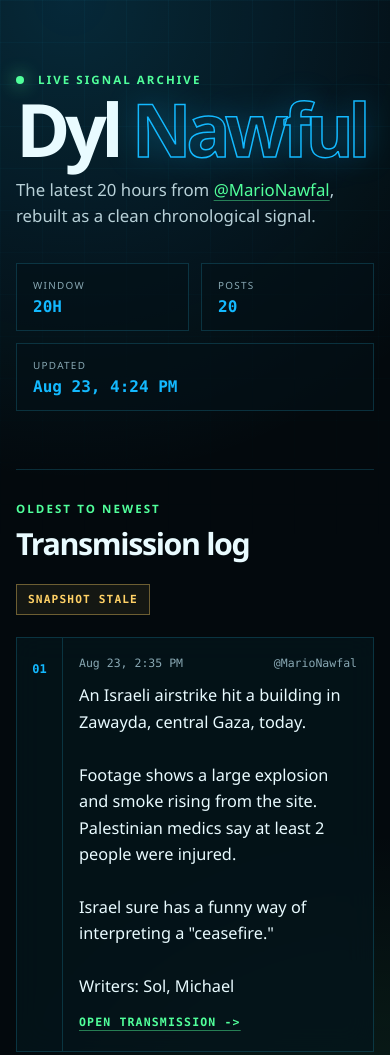
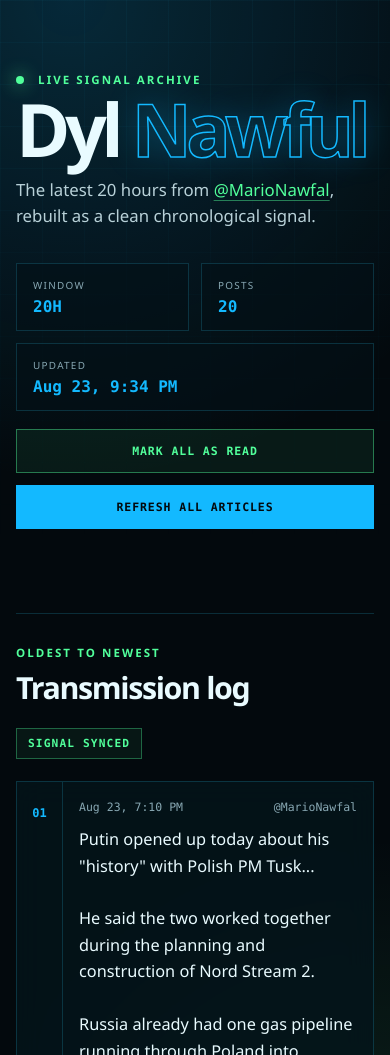
Before and after one commit to dylan2045ad/dyl-nawful, a website: page index.html in a window 390 px wide. Shown: the top 1055 px of the page. Drawn offline with Linux system fonts and the light colour scheme.

Commit message:
Add hourly refresh and read controls

```diff
--- a/app.js
+++ b/app.js
@@ -1,25 +1,41 @@
-const list = document.querySelector("#post-list");
-const empty = document.querySelector("#empty-state");
-const count = document.querySelector("#post-count");
-const updated = document.querySelector("#updated-at");
-const status = document.querySelector("#feed-status");
+export const READ_STORAGE_KEY = "dyl-nawful-read-posts-v1";
+const MAX_STORED_READ_IDS = 1000;
 
 const formatter = new Intl.DateTimeFormat(undefined, {
   month: "short", day: "numeric", hour: "numeric", minute: "2-digit"
 });
 
-function renderPost(post) {
-  const item = document.createElement("li");
+export function parseReadIds(value) {
+  try {
+    const parsed = JSON.parse(value ?? "[]");
+    return new Set(Array.isArray(parsed) ? parsed.map(String) : []);
+  } catch {
+    return new Set();
+  }
+}
+
+export function filterUnreadPosts(posts, readIds) {
+  return posts.filter(post => !readIds.has(String(post.id)));
+}
+
+export function mergeReadIds(readIds, posts) {
+  const merged = new Set(readIds);
+  posts.forEach(post => merged.add(String(post.id)));
+  return [...merged].slice(-MAX_STORED_READ_IDS);
+}
+
+function renderPost(documentRef, post) {
+  const item = documentRef.createElement("li");
   item.className = "post-card";
-  const body = document.createElement("div");
+  const body = documentRef.createElement("div");
   body.className = "post-body";
-  const meta = document.createElement("div");
+  const meta = documentRef.createElement("div");
   meta.className = "post-meta";
   meta.innerHTML = `<span>${formatter.format(new Date(post.createdAt))}</span><span>@MarioNawfal</span>`;
-  const text = document.createElement("p");
+  const text = documentRef.createElement("p");
   text.className = "post-text";
   text.textContent = post.text;
-  const link = document.createElement("a");
+  const link = documentRef.createElement("a");
   link.className = "post-link";
   link.href = post.url;
   link.target = "_blank";
@@ -30,30 +46,92 @@
   return item;
 }
 
-async function loadFeed() {
+export function initializeApp({
+  documentRef = document,
+  storage = localStorage,
+  fetchImpl = fetch,
+  setIntervalImpl = setInterval
+} = {}) {
+  const list = documentRef.querySelector("#post-list");
+  const empty = documentRef.querySelector("#empty-state");
+  const count = documentRef.querySelector("#post-count");
+  const updated = documentRef.querySelector("#updated-at");
+  const status = documentRef.querySelector("#feed-status");
+  const markRead = documentRef.querySelector("#mark-read");
+  const refresh = documentRef.querySelector("#refresh-feed");
+  const refreshMessage = documentRef.querySelector("#refresh-message");
+  let visiblePosts = [];
+  let isRefreshing = false;
+
+  function loadReadIds() {
     try {
-    const response = await fetch("data/posts.json", { cache: "no-store" });
+      return parseReadIds(storage.getItem(READ_STORAGE_KEY));
+    } catch {
+      return new Set();
+    }
+  }
+
+  function saveReadIds(ids) {
+    storage.setItem(READ_STORAGE_KEY, JSON.stringify(ids));
+  }
+
+  async function loadFeed({ manual = false } = {}) {
+    if (isRefreshing) return;
+    isRefreshing = true;
+    refresh.disabled = true;
+    refresh.setAttribute("aria-busy", "true");
+    refreshMessage.textContent = manual ? "Checking for new articles..." : "";
+
+    try {
+      const response = await fetchImpl(`data/posts.json?refresh=${Date.now()}`, { cache: "no-store" });
       if (!response.ok) throw new Error(`Feed unavailable (${response.status})`);
       const feed = await response.json();
       const cutoff = Date.now() - Number(feed.windowHours || 20) * 60 * 60 * 1000;
-    const posts = [...feed.posts]
+      const posts = [...(Array.isArray(feed.posts) ? feed.posts : [])]
         .filter(post => new Date(post.createdAt).getTime() >= cutoff)
         .sort((a, b) => new Date(a.createdAt) - new Date(b.createdAt))
         .slice(-20);
+      visiblePosts = filterUnreadPosts(posts, loadReadIds());
       const stale = Boolean(feed.stale) || Date.now() - new Date(feed.generatedAt).getTime() > 2 * 60 * 60 * 1000;
-    list.replaceChildren(...posts.map(renderPost));
-    count.textContent = String(posts.length).padStart(2, "0");
+      list.replaceChildren(...visiblePosts.map(post => renderPost(documentRef, post)));
+      count.textContent = String(visiblePosts.length).padStart(2, "0");
       updated.textContent = formatter.format(new Date(feed.generatedAt));
       status.textContent = stale ? "Snapshot stale" : "Signal synced";
       status.classList.toggle("is-stale", stale);
-    empty.hidden = posts.length > 0;
+      markRead.disabled = visiblePosts.length === 0;
+      empty.textContent = posts.length > 0
+        ? "You are all caught up. New articles will appear after the next refresh."
+        : "No qualifying posts were captured in this 20-hour window.";
+      empty.hidden = visiblePosts.length > 0;
+      refreshMessage.textContent = manual
+        ? `${visiblePosts.length} unread article${visiblePosts.length === 1 ? "" : "s"} loaded.`
+        : "";
     } catch (error) {
       count.textContent = "00";
       updated.textContent = "Unavailable";
       status.textContent = "Feed offline";
       empty.textContent = error.message;
       empty.hidden = false;
+      refreshMessage.textContent = "Refresh failed. The last page state was preserved.";
+    } finally {
+      isRefreshing = false;
+      refresh.disabled = false;
+      refresh.removeAttribute("aria-busy");
     }
   }
 
+  markRead.addEventListener("click", () => {
+    if (visiblePosts.length === 0) return;
+    const markedCount = visiblePosts.length;
+    saveReadIds(mergeReadIds(loadReadIds(), visiblePosts));
+    refreshMessage.textContent = `${markedCount} article${markedCount === 1 ? "" : "s"} marked as read. Refresh to clear them.`;
+  });
+
+  refresh.addEventListener("click", () => loadFeed({ manual: true }));
+  setIntervalImpl(() => loadFeed(), 60 * 60 * 1000);
   loadFeed();
+
+  return { loadFeed };
+}
+
+if (typeof document !== "undefined") initializeApp();
--- a/data/posts.json
+++ b/data/posts.json
@@ -1,29 +1,129 @@
 {
   "account": "MarioNawfal",
   "windowHours": 20,
-  "generatedAt": "2026-08-23T16:24:00.000Z",
+  "generatedAt": "2026-08-23T21:34:44.327Z",
   "source": "authenticated-chrome",
   "stale": false,
   "posts": [
-    {"id":"2091534676116771053","createdAt":"2026-08-23T14:35:00.000Z","text":"An Israeli airstrike hit a building in Zawayda, central Gaza, today.\n\nFootage shows a large explosion and smoke rising from the site. Palestinian medics say at least 2 people were injured.\n\nIsrael sure has a funny way of interpreting a \"ceasefire.\"\n\nWriters: Sol, Michael","url":"https://x.com/MarioNawfal/status/2091534676116771053"},
-    {"id":"2091535684523708734","createdAt":"2026-08-23T14:39:00.000Z","text":"The UAE was spending millions of dollars per PAC-3 interceptor to destroy $40,000 Iranian drones.\n\n@powerus_usa built a $5,000 answer.\n\nThe NYT profiled Powerus today as the start-up reshaping how the West fights the drone war, with a UAE factory assembling 30 Guardian","url":"https://x.com/MarioNawfal/status/2091535684523708734"},
-    {"id":"2091535934856601640","createdAt":"2026-08-23T14:40:00.000Z","text":"Ukrainian forces report destroying a Su-33, MiG-29, Orion UAV, 8 radars, an S-400 position, and two short-range air defense units.\n\nKyiv's campaign to degrade Russian airpower and air-defense coverage continues, far from the front line.\n\nWriter: Samuel","url":"https://x.com/MarioNawfal/status/2091535934856601640"},
-    {"id":"2091538450826830256","createdAt":"2026-08-23T14:50:00.000Z","text":"One hand. An injured eye. A destroyed restaurant.\n\nAbu Alaa Sobeeh still managed to rebuild his falafel shop in the Fallujah area of Jabalia refugee camp.\n\nUnbreakable Palestinian spirit.\n\nWriter: Samuel","url":"https://x.com/MarioNawfal/status/2091538450826830256"},
-    {"id":"2091540971477438852","createdAt":"2026-08-23T15:00:01.000Z","text":"Here is Pep Guardiola's reaction to Haaland's haircut, I think it speaks for all of us.\n\nWriter: Samuel","url":"https://x.com/MarioNawfal/status/2091540971477438852"},
-    {"id":"2091543484041961523","createdAt":"2026-08-23T15:10:00.000Z","text":"Education Sec. McMahon was asked when is \"the right time\" to get students started on skilled trades:\n\n\"I think you can have some introduction of skilled trades in elementary school.\"\n\nIn China, the government mandates that ALL students from 1st-6th grade spend at least 1","url":"https://x.com/MarioNawfal/status/2091543484041961523"},
-    {"id":"2091544743280877816","createdAt":"2026-08-23T15:15:00.000Z","text":"Even Israeli media outlet Haaretz is SLAMMING Netanyahu over the Syria strikes...\n\nThe paper called the attack on Abu al-Duhur airfield a \"dangerous and pointless\" move that risks dragging Israel into a conflict with Turkey.\n\nWhile Netanyahu was bragging about the","url":"https://x.com/MarioNawfal/status/2091544743280877816"},
-    {"id":"2091546001211310341","createdAt":"2026-08-23T15:20:00.000Z","text":"Netanyahu says drones are as LETHAL as F-35s.\n\nA single one, the Israeli PM argues, can be just as deadly, and when they come in swarms they're precise, hard to spot, and extremely dangerous.\n\nIsrael has been working on solutions for years and claims to be ahead of the rest","url":"https://x.com/MarioNawfal/status/2091546001211310341"},
-    {"id":"2091547259661930831","createdAt":"2026-08-23T15:25:00.000Z","text":"The U.S. economy just put up its STRONGEST numbers in years...\n\nThe composite PMI hit 56.0, the highest since April 2022, with services at 56.8 and manufacturing still expanding.\n\nHiring also picked up to its fastest pace since early 2025.\n\nS&P Global says this points to","url":"https://x.com/MarioNawfal/status/2091547259661930831"},
-    {"id":"2091548520167936397","createdAt":"2026-08-23T15:30:00.000Z","text":"AfD candidate Ulrich Siegmund just packed the streets in Sachsen-Anhalt with thousands of supporters.\n\nA massive crowd rolled through Quedlinburg today as the party gears up for state elections in 2 weeks.\n\nPolls have the AfD leading by a WIDE margin. Germany hasn't seen this","url":"https://x.com/MarioNawfal/status/2091548520167936397"},
-    {"id":"2091549776512696589","createdAt":"2026-08-23T15:35:00.000Z","text":"More MOCKERY from Iran's Parliament Speaker Ghalibaf, talking about U.S.-Iran \"boomerang\" effect:\n\n\"Importing frozen meat to fix meat prices. Okay, that might work.\n\nWhat's the plan for bonds, import frozen yields?\n\nFrozen homebuyers for housing?\n\nFrozen paychecks for","url":"https://x.com/MarioNawfal/status/2091549776512696589"},
-    {"id":"2091551035064033541","createdAt":"2026-08-23T15:40:00.000Z","text":"Ethiopian runner Yomif Kejelcha just smashed the half marathon world record in Buenos Aires.\n\nHe finished the 21K in 56:51, becoming the first man to break 57 minutes in an official race.\n\nThat beats the previous mark of 57:20 by 29 seconds.\n\nKejelcha already held the record","url":"https://x.com/MarioNawfal/status/2091551035064033541"},
-    {"id":"2091551361854771345","createdAt":"2026-08-23T15:41:18.000Z","text":"U.S. military helicopters are flying proudly above the Freedom250 Grand Prix in Washington, D.C.\n\nTrump is set to perform a \"lap of honor\" in his motorcade in front of the raucous crowd.\n\nThe green flag drops in just over an hour!\n\nWriter: Michael","url":"https://x.com/MarioNawfal/status/2091551361854771345"},
-    {"id":"2091552292164288619","createdAt":"2026-08-23T15:45:00.000Z","text":"Peter Doocy skeptically asks the House Speaker:\n\n\"Can Republicans win and hold control of the House if the Iran war is still going on in November?\"\n\nSpeaker Johnson: \"Absolutely... it would be HELPFUL to get that thing resolved in the next 73 days, but if it's not we're","url":"https://x.com/MarioNawfal/status/2091552292164288619"},
-    {"id":"2091553551046566361","createdAt":"2026-08-23T15:50:00.000Z","text":"Most Germans already think Chancellor Merz won't last until 2029...\n\nA new YouGov poll shows 36% expect him to be replaced before the next election, and another 18% think he'll be gone this year.\n\nOnly 9% still see him as the best person for the job, while his own party","url":"https://x.com/MarioNawfal/status/2091553551046566361"},
-    {"id":"2091553972045947069","createdAt":"2026-08-23T15:51:40.000Z","text":"According to the IDF, children with kites is a \"ceasefire violations\", but Israeli drones and airstrikes are not.\n\nGreat logic.","url":"https://x.com/MarioNawfal/status/2091553972045947069"},
-    {"id":"2091556074117570860","createdAt":"2026-08-23T16:00:01.000Z","text":"New LA Lakers owner Josh Kushner's net worth just tripled to $16.7 billion in ONE year...\n\nThe younger brother of Jared Kushner runs Thrive Capital, a venture firm that has become one of the biggest winners of the AI boom.\n\nHis early bets on OpenAI, and an AI coding startup","url":"https://x.com/MarioNawfal/status/2091556074117570860"},
-    {"id":"2091558583683232242","createdAt":"2026-08-23T16:10:00.000Z","text":"A Chinese humanoid robot just jumped 2.88 meters... from a standstill.\n\nHigher than Javier Sotomayor's all-time human record of 2.45 meters.\n\nLast year, the best robot managed 0.95 meters. In 12 short months, they've more than tripled that.\n\nThe same event also saw a humanoid","url":"https://x.com/MarioNawfal/status/2091558583683232242"},
-    {"id":"2091559842120921347","createdAt":"2026-08-23T16:15:00.000Z","text":"Israeli and Syrian officials just held a quiet, high-level meeting...\n\nSyrian FM Asaad al-Shaibani sat down with Mossad director Roman Gofman in an effort to cool things down.\n\nIt comes days after Israel's strike on a Syrian airbase sent tensions soaring between the","url":"https://x.com/MarioNawfal/status/2091559842120921347"},
-    {"id":"2091561100563075449","createdAt":"2026-08-23T16:20:00.000Z","text":"Iran's economy may be CRACKING in real time...\n\nCrossings through the Strait of Hormuz are up 400% as the U.S. Navy escorts tankers out of the Gulf.\n\nThe rial just hit 2 MILLION to 1 U.S. dollar.\n\nTrump is keeping the economic pressure ON, as the regime struggles to hold","url":"https://x.com/MarioNawfal/status/2091561100563075449"}
+    {
+      "id": "2091603882191503396",
+      "createdAt": "2026-08-23T19:10:00.000Z",
+      "text": "Putin opened up today about his \"history\" with Polish PM Tusk...\n\nHe said the two worked together during the planning and construction of Nord Stream 2.\n\nRussia already had one gas pipeline running through Poland into Europe. A second line through Polish territory was ready",
+      "url": "https://x.com/MarioNawfal/status/2091603882191503396"
+    },
+    {
+      "id": "2091606398564204723",
+      "createdAt": "2026-08-23T19:20:00.000Z",
+      "text": "Iran just EXECUTED another man over the January protests, accusing him of conspiring with foreign powers.\n\nMajid Adineh was hanged at dawn this AM, after being convicted of carrying a chainsaw, weapons, and gasoline during the unrest.\n\nThe judiciary claimed he acted \"on",
+      "url": "https://x.com/MarioNawfal/status/2091606398564204723"
+    },
+    {
+      "id": "2091608915176005720",
+      "createdAt": "2026-08-23T19:30:00.000Z",
+      "text": "2 kids kicked a man in the back of the head just to film it for TikTok...\n\nGreg Medina was attacked from behind. The thugs, both 13 years old, stole his phone and ran off laughing.\n\nHe suffered a concussion and still has dizziness and headaches.\n\nThe parents turned the boys in",
+      "url": "https://x.com/MarioNawfal/status/2091608915176005720"
+    },
+    {
+      "id": "2091611216472924177",
+      "createdAt": "2026-08-23T19:39:08.000Z",
+      "text": "The Iranian rial is approaching 2 million to the dollar, and the financial system holding this war together is cracking in ways that have nothing to do with Iran.\n\nEconomist Philip Pilkington joins me to break down what is actually happening beneath the headlines:\n\nPrimary",
+      "url": "https://x.com/MarioNawfal/status/2091611216472924177"
+    },
+    {
+      "id": "2091611431674208349",
+      "createdAt": "2026-08-23T19:40:00.000Z",
+      "text": "Syria is quietly panicking that Israel is about to expand its strikes...\n\nSyria is exploring ways to COOL tensions after Israeli attacks hit targets alleged to be Turkish military assets.\n\nThe current leadership's priority is simple: STAY IN POWER and avoid giving Israel any",
+      "url": "https://x.com/MarioNawfal/status/2091611431674208349"
+    },
+    {
+      "id": "2091613948189798871",
+      "createdAt": "2026-08-23T19:50:00.000Z",
+      "text": "Iran's former crown prince just highlighted how badly the Iranian rial has collapsed...\n\nThe dollar has now crossed the 200,000 toman mark, 28,571 times higher than when the Islamic Republic took power.\n\nPahlavi called the regime's 5 decades of rule a disastrous combo of",
+      "url": "https://x.com/MarioNawfal/status/2091613948189798871"
+    },
+    {
+      "id": "2091616466479026569",
+      "createdAt": "2026-08-23T20:00:00.000Z",
+      "text": "Iran continues tightening its grip on ships using the Strait of Hormuz...\n\nThe Persian Gulf Strait Authority has announced that any vessel violating their protocols will now face fines, detention, or even confiscation on future passages.\n\nThey're also publishing a",
+      "url": "https://x.com/MarioNawfal/status/2091616466479026569"
+    },
+    {
+      "id": "2091618981446623632",
+      "createdAt": "2026-08-23T20:10:00.000Z",
+      "text": "The Persian Gulf Strait Authority (PGSA) has published a Non-Compliant Vessels List of 48 ships that face future restrictions: including fines, impoundment, or confiscation.\n\nFirst entries include KIKU, MUBARAZ, MINOAN PIONEER, VADIN, and others.\n\nThe fighting may have",
+      "url": "https://x.com/MarioNawfal/status/2091618981446623632"
+    },
+    {
+      "id": "2091621498293219707",
+      "createdAt": "2026-08-23T20:20:00.000Z",
+      "text": "Iranian security chief Mohsen Rezaee:\n\n\"If the economic war continues, not a single drop of oil will be exported, neither through the Strait of Hormuz nor from anywhere in the Persian Gulf.\n\nIran will regard any country's participation in or support for America's economic",
+      "url": "https://x.com/MarioNawfal/status/2091621498293219707"
+    },
+    {
+      "id": "2091621763536859601",
+      "createdAt": "2026-08-23T20:21:03.000Z",
+      "text": "American driver Kyle Kirkwood has conquered the Freedom 250 Grand Prix! \n\nThe 27-year-old Florida native, driving for Andretti Global, pulled away from the pack with 14 laps to go as he closed out a dominant win.\n\nHe beat out Danish racer Christian Lundgaard... does that",
+      "url": "https://x.com/MarioNawfal/status/2091621763536859601"
+    },
+    {
+      "id": "2091623752945786899",
+      "createdAt": "2026-08-23T20:28:57.000Z",
+      "text": "Kyle Kirkwood speaks to the media after taking the checkered flag at the Freedom 250 Grand Prix.\n\n\"Man, that was a hard race. 147 laps. I'm out of breath right now.\"\n\nImagine that feeling... zipping around your nation's capital at 180 mph, flying past the Capitol building,",
+      "url": "https://x.com/MarioNawfal/status/2091623752945786899"
+    },
+    {
+      "id": "2091624014645236088",
+      "createdAt": "2026-08-23T20:30:00.000Z",
+      "text": "The family of the Ukrainian woman murdered by a deranged man on a Charlotte tram just SUED the city...\n\nIryna Zarutska was STABBED TO DEATH on the light rail last year, weeks before Charlie Kirk's assassination.\n\nCharlie and many others spoke passionately about Iryna's",
+      "url": "https://x.com/MarioNawfal/status/2091624014645236088"
+    },
+    {
+      "id": "2091625716999659650",
+      "createdAt": "2026-08-23T20:36:46.000Z",
+      "text": "New Trump gif just dropped and it's a banger \n\nWriter: Michael",
+      "url": "https://x.com/MarioNawfal/status/2091625716999659650"
+    },
+    {
+      "id": "2091626531064054081",
+      "createdAt": "2026-08-23T20:40:00.000Z",
+      "text": "Viral clips of Sylvester Stallone have been making the rounds, performing stunts at 80 years-old...\n\nNeedless to say, these are AI-generated. \n\nSorry to disappoint, but Rambo is well into his golden years \n\nWriters: Sol, Michael",
+      "url": "https://x.com/MarioNawfal/status/2091626531064054081"
+    },
+    {
+      "id": "2091629047726112800",
+      "createdAt": "2026-08-23T20:50:00.000Z",
+      "text": "The Hawk Fire is ripping through the hills northwest of Reno, Nevada.\n\nIn just over a day, it has burned more than 10,500 acres and forced more than 40,000 people to evacuate their homes. \n\nAnother 45,000 are on alert ready to leave at a moment's notice...\n\nStrong winds and",
+      "url": "https://x.com/MarioNawfal/status/2091629047726112800"
+    },
+    {
+      "id": "2091631568683159582",
+      "createdAt": "2026-08-23T21:00:01.000Z",
+      "text": "Clashes witnessed between different African immigrant groups in Ceuta, Spain...\n\nThis is the culture they're exporting to Europe.\n\nDon't you feel enriched by it?\n\nWriter: Samuel",
+      "url": "https://x.com/MarioNawfal/status/2091631568683159582"
+    },
+    {
+      "id": "2091634081079689646",
+      "createdAt": "2026-08-23T21:10:00.000Z",
+      "text": "Raphinha scores and celebrates by doing \"La Araña.\"\n\nMeanwhile Julián Álvarez just got whistled out of the Metropolitano by his own fans for wanting to join Barcelona.\n\nThe timing is brutal.\n\nWriter: Samuel",
+      "url": "https://x.com/MarioNawfal/status/2091634081079689646"
+    },
+    {
+      "id": "2091634912327864487",
+      "createdAt": "2026-08-23T21:13:18.000Z",
+      "text": "30-year Treasury yields just hit their highest level since 2007, and the government is now buying its own bonds to try to hold them down.\n\nJeffrey Currie, fmr. head of commodities research at Goldman Sachs, joins me for one of the most alarming macro conversations I've had",
+      "url": "https://x.com/MarioNawfal/status/2091634912327864487"
+    },
+    {
+      "id": "2091636597552976184",
+      "createdAt": "2026-08-23T21:20:00.000Z",
+      "text": "Jake Lang rolled up to Minneapolis with 6 friends for a \"free speech\" rally.\n\nHundreds of counter-protesters were waiting.\n\nA guy in a Spider-Man suit jumped in the back and started fighting him.\n\nPolice arrested Lang's whole group.\n\nSpider-Man got cuffed too \n\nWriter: Sol",
+      "url": "https://x.com/MarioNawfal/status/2091636597552976184"
+    },
+    {
+      "id": "2091638843275665533",
+      "createdAt": "2026-08-23T21:28:55.000Z",
+      "text": "AI-driven power demand is projected to hit roughly 315 GW globally by 2033, up more than 1,100% from 2025.\n\nThe U.S. could account for around 200 GW of that new demand, or roughly 64%.\n\nAnd it's not just the amount of power. AI training can cause hundreds of thousands of GPUs",
+      "url": "https://x.com/MarioNawfal/status/2091638843275665533"
+    }
   ]
 }
--- a/index.html
+++ b/index.html
@@ -24,6 +24,11 @@
         <div><dt>Posts</dt><dd id="post-count">--</dd></div>
         <div><dt>Updated</dt><dd id="updated-at">Loading</dd></div>
       </dl>
+      <div class="feed-actions" aria-label="Article actions">
+        <button id="mark-read" class="action-button" type="button">Mark all as read</button>
+        <button id="refresh-feed" class="action-button action-button-primary" type="button">Refresh all articles</button>
+        <span id="refresh-message" class="refresh-message" role="status" aria-live="polite"></span>
+      </div>
     </header>
 
     <section class="stream" aria-labelledby="stream-title">
--- a/styles.css
+++ b/styles.css
@@ -47,6 +47,13 @@
 .stats div { min-width: 128px; padding: 14px 16px; border: 1px solid var(--line); background: rgba(4,17,23,.62); }
 .stats dt { color: var(--muted); text-transform: uppercase; letter-spacing: .13em; font-size: .62rem; }
 .stats dd { margin: 5px 0 0; color: var(--blue); font-family: Consolas, monospace; font-weight: 700; }
+.feed-actions { display: flex; align-items: center; gap: 12px; flex-wrap: wrap; margin-top: 18px; }
+.action-button { appearance: none; min-height: 44px; padding: 11px 16px; color: var(--green); border: 1px solid rgba(81,255,155,.42); background: rgba(81,255,155,.07); font: 700 .72rem Consolas, monospace; text-transform: uppercase; letter-spacing: .08em; cursor: pointer; transition: transform .2s, border-color .2s, background .2s; }
+.action-button:hover:not(:disabled) { transform: translateY(-1px); border-color: var(--green); background: rgba(81,255,155,.13); }
+.action-button-primary { color: var(--bg); border-color: var(--blue); background: var(--blue); }
+.action-button-primary:hover:not(:disabled) { background: #5ed0ff; border-color: #5ed0ff; }
+.action-button:disabled { cursor: not-allowed; opacity: .46; }
+.refresh-message { min-height: 1.2em; color: var(--muted); font: .72rem Consolas, monospace; }
 
 .stream { border-top: 1px solid var(--line); padding-top: 26px; }
 .stream-heading { display: flex; justify-content: space-between; align-items: end; gap: 20px; margin-bottom: 22px; }
@@ -71,6 +78,8 @@
   .post-card { grid-template-columns: 46px 1fr; }
   .post-body { padding: 18px 16px 20px; }
   .stream-heading { align-items: start; flex-direction: column; }
+  .feed-actions { align-items: stretch; flex-direction: column; }
+  .action-button { width: 100%; }
 }
 
 @media (prefers-reduced-motion: reduce) { html { scroll-behavior: auto; } .post-card { transition: none; } }
```
Also changed, not shown: package.json (+6 -1 lines), scripts/collect-x-posts.mjs (added, +83 -0 lines), scripts/lib/collector.mjs (added, +25 -0 lines), tests/app.test.mjs (added, +14 -0 lines), tests/collector.test.mjs (added, +25 -0 lines), README.md, 4 other files. Lines whose indentation alone changed are shown as unchanged.
